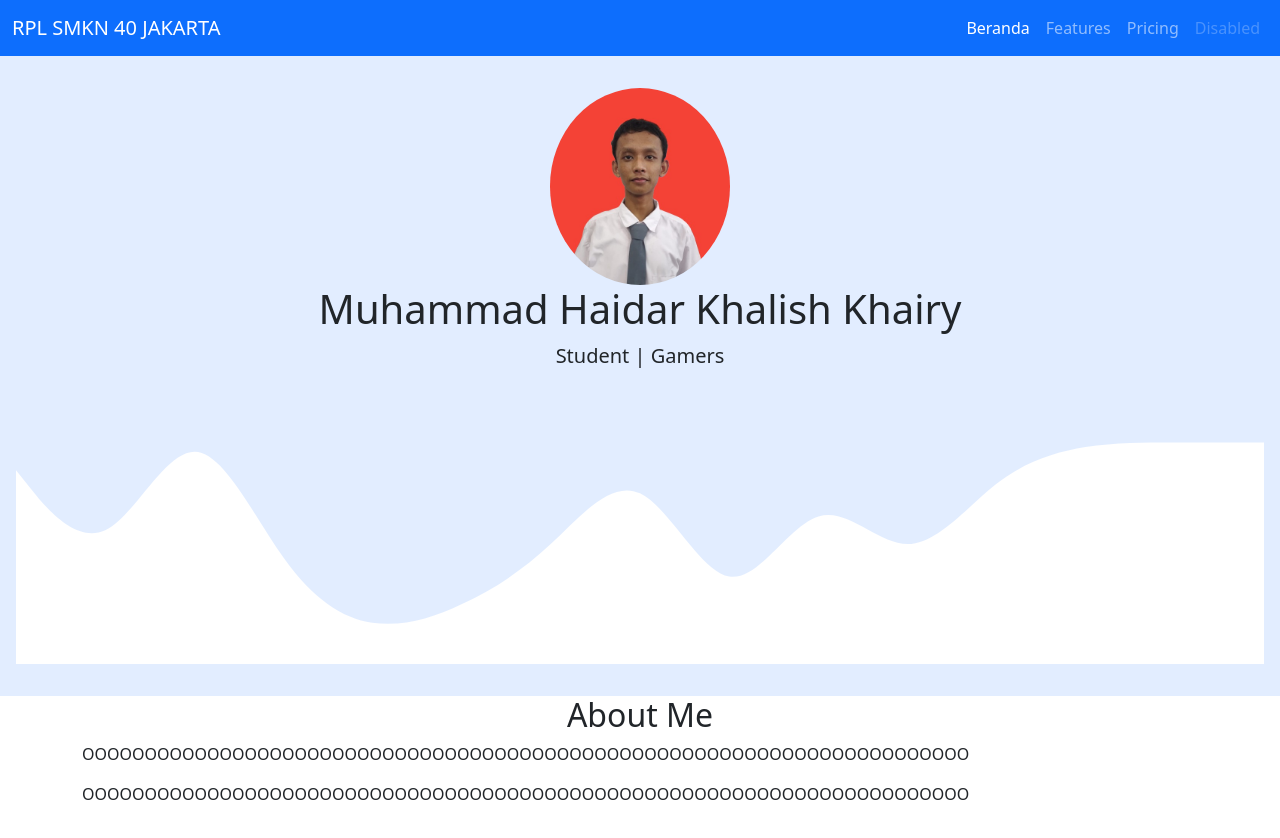
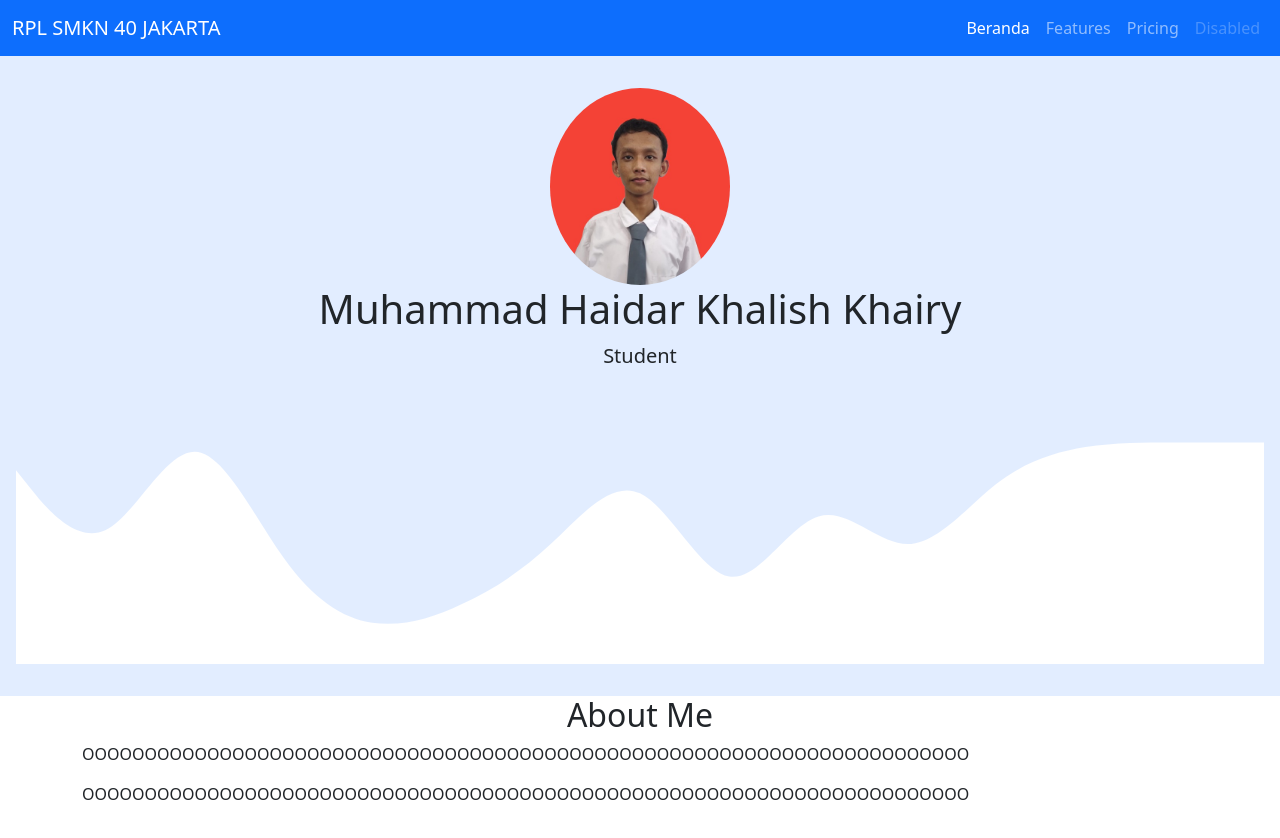
Before and after one commit to MuhammadHaidar1316/MuhammadHaidar1316.github.io, a plain HTML site: page index.html in a window 1280 px wide. Shown: the top 838 px of the page. Drawn offline with nearby package versions, Linux system fonts and the light colour scheme.

Commit message:
Komen commit

```diff
--- a/index.html
+++ b/index.html
@@ -40,7 +40,7 @@
 
     <img src="op.jpeg" alt="Muhammad Haidar Khalish Khairy" width="180" class="rounded-circle" />
     <h1 class="display-6">Muhammad Haidar Khalish Khairy</h1>
-    <p class="lead">Student | Gamers</p>
+    <p class="lead">Student</p>
     <svg xmlns="http://www.w3.org/2000/svg" viewBox="0 0 1440 320"><path fill="#ffffff" fill-opacity="1" d="M0,96L17.1,117.3C34.3,139,69,181,103,165.3C137.1,149,171,75,206,74.7C240,75,274,149,309,197.3C342.9,245,377,267,411,272C445.7,277,480,267,514,250.7C548.6,235,583,213,617,181.3C651.4,149,686,107,720,122.7C754.3,139,789,213,823,218.7C857.1,224,891,160,926,149.3C960,139,994,181,1029,181.3C1062.9,181,1097,139,1131,112C1165.7,85,1200,75,1234,69.3C1268.6,64,1303,64,1337,64C1371.4,64,1406,64,1423,64L1440,64L1440,320L1422.9,320C1405.7,320,1371,320,1337,320C1302.9,320,1269,320,1234,320C1200,320,1166,320,1131,320C1097.1,320,1063,320,1029,320C994.3,320,960,320,926,320C891.4,320,857,320,823,320C788.6,320,754,320,720,320C685.7,320,651,320,617,320C582.9,320,549,320,514,320C480,320,446,320,411,320C377.1,320,343,320,309,320C274.3,320,240,320,206,320C171.4,320,137,320,103,320C68.6,320,34,320,17,320L0,320Z"></path></svg>
 
 </section>
```
